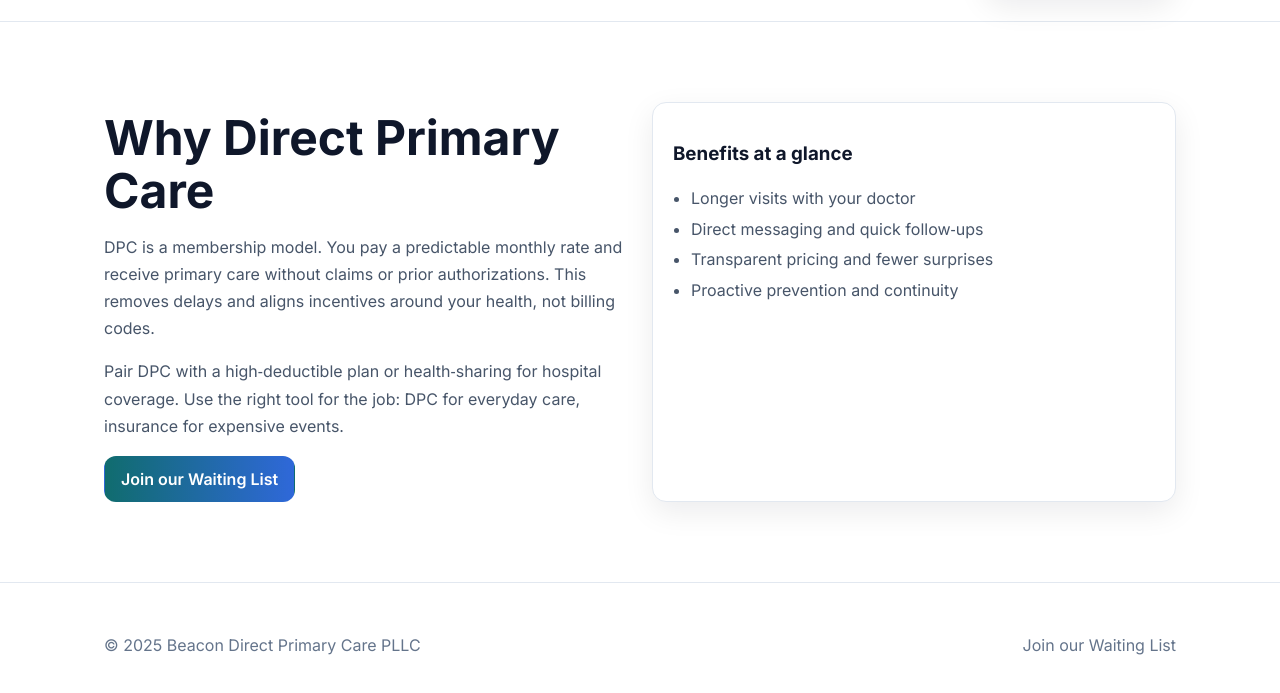
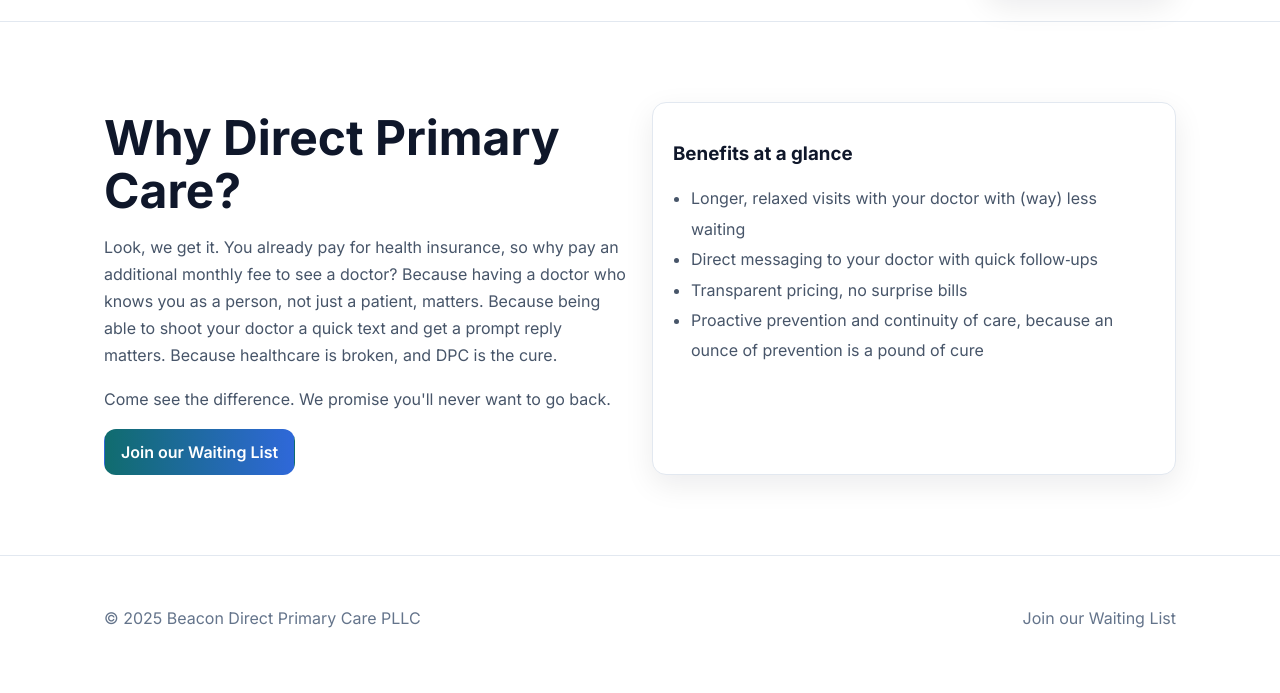
Before and after one commit to beacondpc/Beacon-Family-Medicine, a plain HTML site: page why-dpc.html in a window 1280 px wide. Shown: the part 75-768 px from the top of the page. Drawn offline with Linux system fonts and the light colour scheme.

Commit message:
Update why-dpc.html

```diff
--- a/why-dpc.html
+++ b/why-dpc.html
@@ -62,18 +62,18 @@
     <section>
       <div class="container two">
         <div>
-          <h1>Why Direct Primary Care</h1>
-          <p>DPC is a membership model. You pay a predictable monthly rate and receive primary care without claims or prior authorizations. This removes delays and aligns incentives around your health, not billing codes.</p>
-          <p>Pair DPC with a high‑deductible plan or health‑sharing for hospital coverage. Use the right tool for the job: DPC for everyday care, insurance for expensive events.</p>
+          <h1>Why Direct Primary Care?</h1>
+          <p>Look, we get it. You already pay for health insurance, so why pay an additional monthly fee to see a doctor? Because having a doctor who knows you as a person, not just a patient, matters. Because being able to shoot your doctor a quick text and get a prompt reply matters. Because healthcare is broken, and DPC is the cure.</p>
+          <p>Come see the difference. We promise you'll never want to go back.</p>
           <div style="margin-top:16px"><a class="btn" href="/join.html">Join our Waiting List</a></div>
         </div>
         <div class="card">
           <h3>Benefits at a glance</h3>
           <ul style="padding-left:18px;color:var(--muted);line-height:1.9">
-            <li>Longer visits with your doctor</li>
-            <li>Direct messaging and quick follow‑ups</li>
-            <li>Transparent pricing and fewer surprises</li>
-            <li>Proactive prevention and continuity</li>
+            <li>Longer, relaxed visits with your doctor with (way) less waiting</li>
+            <li>Direct messaging to your doctor with quick follow‑ups</li>
+            <li>Transparent pricing, no surprise bills</li>
+            <li>Proactive prevention and continuity of care, because an ounce of prevention is a pound of cure</li>
           </ul>
         </div>
       </div>
```
